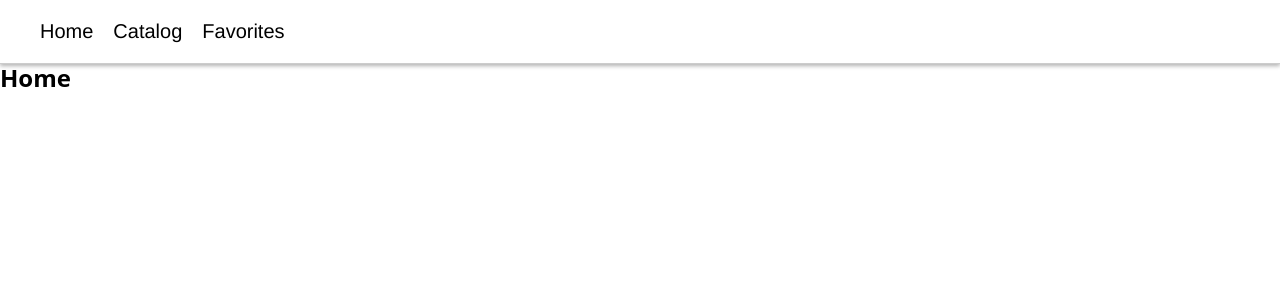
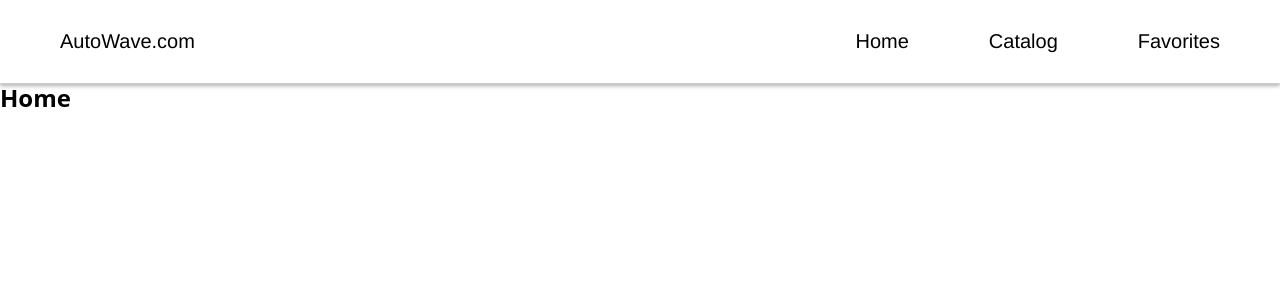
Before and after one commit to AnnaHort/auto-wave, a React (Create React App) app: page / in a window 1280 px wide. Shown: the top 300 px of the page. Built offline with nearby package versions, Linux system fonts and the light colour scheme.

Commit message:
adding initial stylization HeaderList component

```diff
--- a/src/components/HeaderList.jsx
+++ b/src/components/HeaderList.jsx
@@ -1,11 +1,14 @@
 import { Outlet } from "react-router-dom";
-import { HeaderListStyled, LinkStyle } from "./HeaderList.styled";
+import { NavStyled, HeaderListStyled, LinkStyle } from "./HeaderList.styled";
 import { Suspense } from "react";
 
 const HeaderList = () => {
   return (
     <>
-      <nav>
+      <NavStyled>
+
+        <LinkStyle to="/">AutoWave.com</LinkStyle>
+
         <HeaderListStyled>
           <li>
             <LinkStyle to="/">Home</LinkStyle>
@@ -17,7 +20,7 @@ const HeaderList = () => {
             <LinkStyle to="/favorites">Favorites</LinkStyle>
           </li>
         </HeaderListStyled>
-      </nav>
+      </NavStyled>
       <Suspense fallback={<div>Loading...</div>}>
         <Outlet />
       </Suspense>
--- a/src/components/HeaderList.styled.js
+++ b/src/components/HeaderList.styled.js
@@ -1,12 +1,19 @@
 import { Link } from "react-router-dom";
 import styled from "styled-components";
 
-export const HeaderListStyled = styled.ul`
-  padding: 20px 20px 20px 40px;
+export const NavStyled = styled.nav`
   display: flex;
+  justify-content: space-between;
+  align-items: center;
   gap: 20px;
+  padding: 30px 60px;
   border-bottom: 1px solid rgba(0, 0, 0, 0.2);
   box-shadow: 0 2px 4px rgba(0, 0, 0, 0.3);
+`;
+
+export const HeaderListStyled = styled.ul`
+  display: flex;
+  gap: 80px;
 `;
 
 export const LinkStyle = styled(Link)`
```
